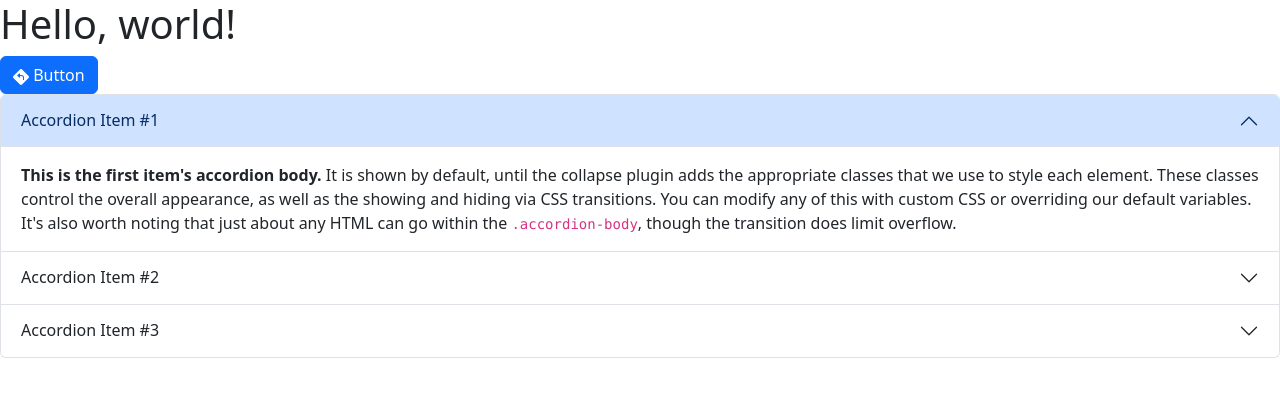
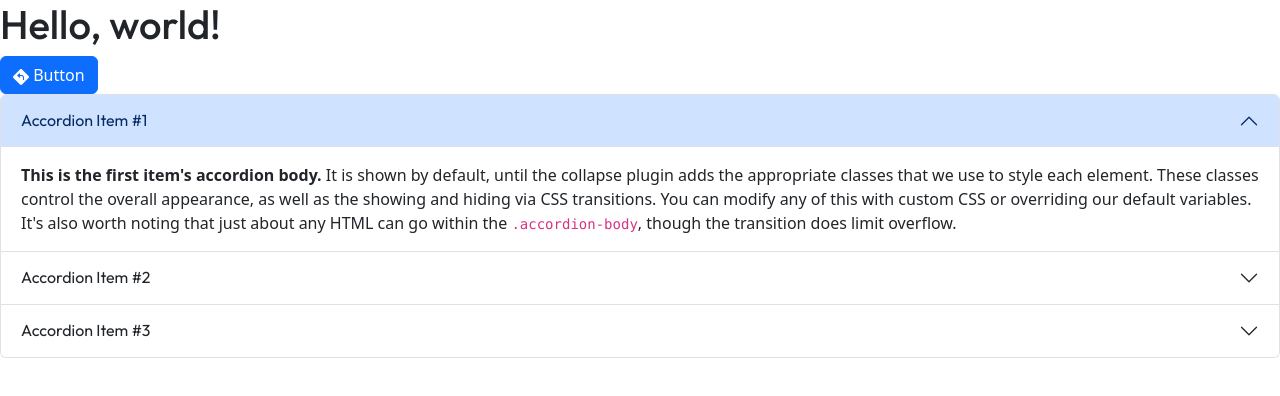
Before and after one commit to mdcrowson/portfolio, a website: page index.html in a window 1280 px wide. Drawn offline with Linux system fonts and the light colour scheme.

Commit message:
Change h1 font to Outfit

```diff
--- a/index.html
+++ b/index.html
@@ -7,6 +7,10 @@
     <title>Marissa Crowson Design</title>
 
     <link rel="stylesheet" href="scss/custom.css">
+
+    <link rel="preconnect" href="https://fonts.googleapis.com">
+    <link rel="preconnect" href="https://fonts.gstatic.com" crossorigin>
+    <link href="https://fonts.googleapis.com/css2?family=Outfit:wght@100..900&display=swap" rel="stylesheet">
 
     <script src="js/bootstrap.bundle.min.js"></script>
 </head>
--- a/scss/custom.scss
+++ b/scss/custom.scss
@@ -5,4 +5,14 @@
 
 @import "../node_modules/bootstrap/scss/bootstrap";
 
+@import url('https://fonts.googleapis.com/css2?family=Outfit:wght@100..900&display=swap');
+
+// :root {
+//     --bs-body-font-family: "Outfit", sans-serif;
+// }
+
+h1, h2 {
+    font-family: "Outfit", sans-serif;
+}
+
 // Then add additional custom code here
```
Also changed, not shown: scss/custom.css, 1 other file.
